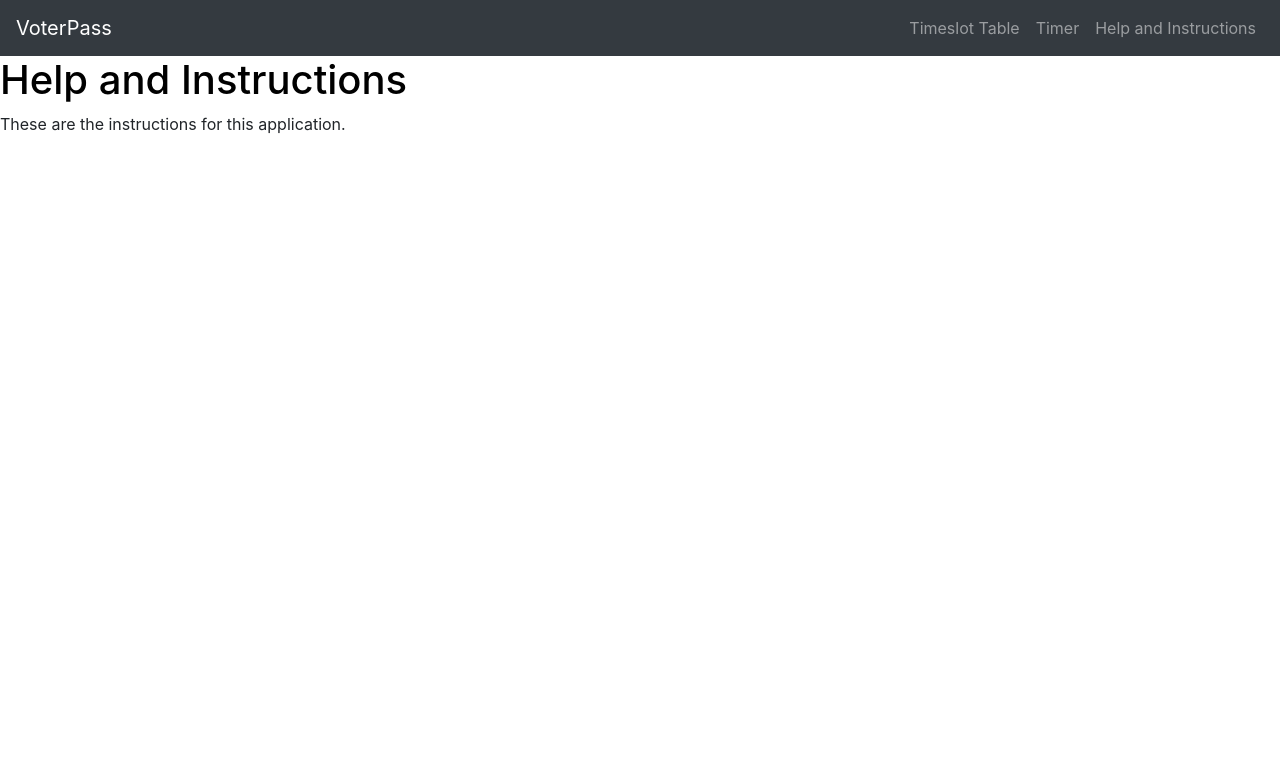
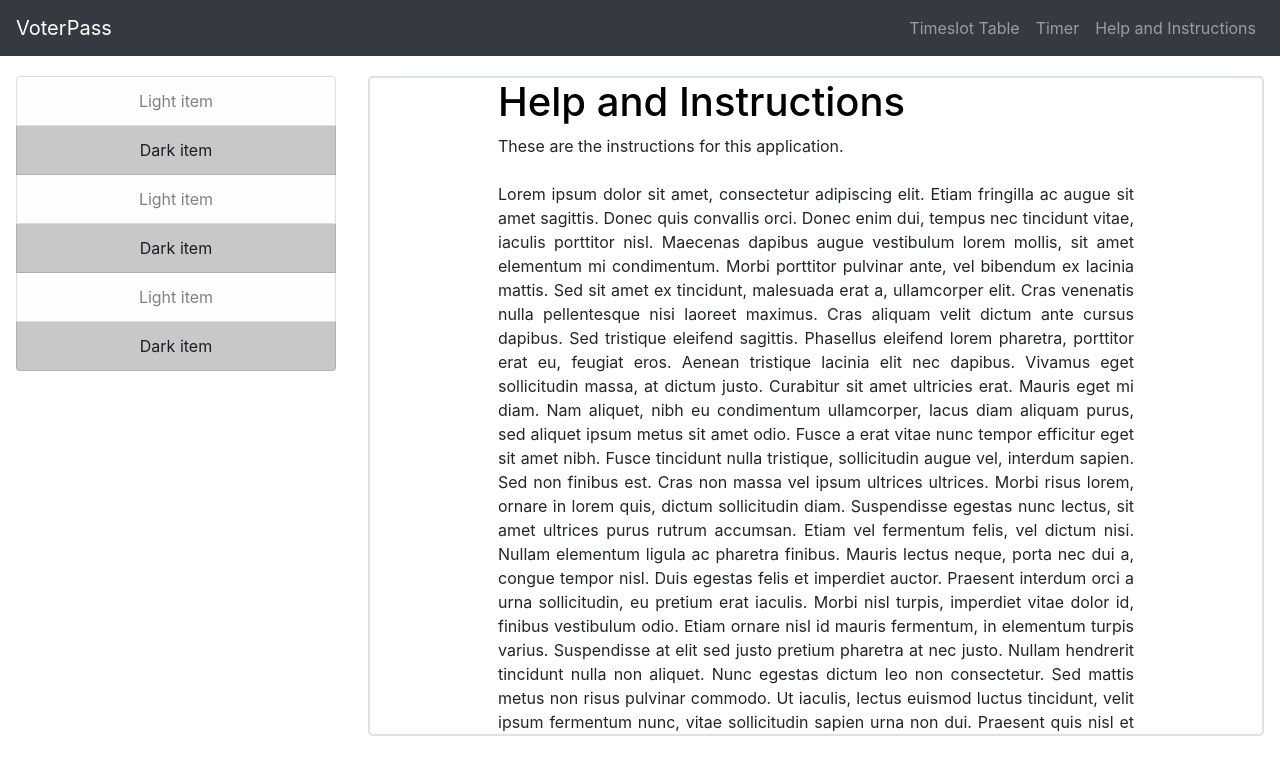
Before and after one commit to CEN-Team-Four/VoterPass, a React (Create React App) app in the folder voter-pass/: page /help in a window 1280 px wide. Shown: the top 774 px of the page. Built offline with nearby package versions, Linux system fonts and the light colour scheme.

Commit message:
Implement basic Help and Instructions page layout

```diff
--- a/voter-pass/src/App.css
+++ b/voter-pass/src/App.css
@@ -36,6 +36,7 @@ body {
 
 .page-display {
   height: 85vh;
+  padding-top: 20px;
 }
 
 .logo{
--- a/voter-pass/src/components/Help/index.css
+++ b/voter-pass/src/components/Help/index.css
@@ -0,0 +1,26 @@
+.help-container {
+    display: flex;
+    flex-direction: row;
+    justify-content: space-around;
+
+    height: 100%;
+    align-content: center;
+    text-align: center;
+}
+
+.help-navigation-links {
+    width: 25%;
+}
+
+.help-feed {
+    width: 70%;
+    height: 100%;
+    text-align: justify;
+    overflow-y: scroll;
+    scroll-behavior: smooth;
+    border: 2px solid #dee2e6;
+    border-radius: 5px;
+    padding-left: 10%;
+    padding-right: 10%;
+
+}
--- a/voter-pass/src/components/Help/index.js
+++ b/voter-pass/src/components/Help/index.js
@@ -1,14 +1,44 @@
 import React from 'react';
 
 import './index.css';
+import ListGroup from 'react-bootstrap/ListGroup';
 
 const Help = () => {
-    return (
-       <div>
-          <h1>Help and Instructions</h1>
-          <p>These are the instructions for this application.</p>
-       </div>
-    );
+   const noActive = (e) => {
+      e.target.classList.toggle("active");
+      //const currentState = component.state.active;
+      //component.setState({ active: !currentState });
+   };
+
+   return (
+      <div className="help-container">
+         <ListGroup className="help-navigation-links">
+            <ListGroup.Item action variant="light" href="#a">Light item</ListGroup.Item>
+            <ListGroup.Item action variant="dark" href="#b">Dark item</ListGroup.Item>
+            <ListGroup.Item action variant="light" href="#c">Light item</ListGroup.Item>
+            <ListGroup.Item action variant="dark" href="#d">Dark item</ListGroup.Item>
+            <ListGroup.Item action variant="light" href="#e">Light item</ListGroup.Item>
+            <ListGroup.Item action variant="dark" href="#f">Dark item</ListGroup.Item>
+         </ListGroup>
+
+         <div className="help-feed">
+            <h1>Help and Instructions</h1>
+            <p>These are the instructions for this application.
+               <br/>
+               <br/>
+               Lorem ipsum dolor sit amet, consectetur adipiscing elit. Etiam fringilla ac augue sit amet sagittis. Donec quis convallis orci. Donec enim dui, tempus nec tincidunt vitae, iaculis porttitor nisl. Maecenas dapibus augue vestibulum lorem mollis, sit amet elementum mi condimentum. Morbi porttitor pulvinar ante, vel bibendum ex lacinia mattis. Sed sit amet ex tincidunt, malesuada erat a, ullamcorper elit. Cras venenatis nulla pellentesque nisi laoreet maximus. Cras aliquam velit dictum ante cursus dapibus. Sed tristique eleifend sagittis. Phasellus eleifend lorem pharetra, porttitor erat eu, feugiat eros. Aenean tristique lacinia elit nec dapibus. Vivamus eget sollicitudin massa, at dictum justo.
+
+Curabitur sit amet ultricies erat. Mauris eget mi diam. Nam aliquet, nibh eu condimentum ullamcorper, lacus diam aliquam purus, sed aliquet ipsum metus sit amet odio. Fusce a erat vitae nunc tempor efficitur eget sit amet nibh. Fusce tincidunt nulla tristique, sollicitudin augue vel, interdum sapien. Sed non finibus est. Cras non massa vel ipsum ultrices ultrices. Morbi risus lorem, ornare in lorem quis, dictum sollicitudin diam. Suspendisse egestas nunc lectus, sit amet ultrices purus rutrum accumsan. Etiam vel fermentum felis, vel dictum nisi. Nullam elementum ligula ac pharetra finibus. Mauris lectus neque, porta nec dui a, congue tempor nisl. Duis egestas felis et imperdiet auctor. Praesent interdum orci a urna sollicitudin, eu pretium erat iaculis. Morbi nisl turpis, imperdiet vitae dolor id, finibus vestibulum odio. Etiam ornare nisl id mauris fermentum, in elementum turpis varius.
+
+Suspendisse at elit sed justo pretium pharetra at nec justo. Nullam hendrerit tincidunt nulla non aliquet. Nunc egestas dictum leo non consectetur. Sed mattis metus non risus pulvinar commodo. Ut iaculis, lectus euismod luctus tincidunt, velit ipsum fermentum nunc, vitae sollicitudin sapien urna non dui. Praesent quis nisl et nulla molestie varius. Curabitur sem ligula, rutrum a pulvinar ac, vehicula in ipsum.
+
+Duis rutrum eros ac urna pellentesque interdum. Quisque pretium in neque ut dignissim. Curabitur convallis pellentesque sapien nec convallis. Etiam in ligula ac leo mollis cursus eu in ex. Proin placerat efficitur odio, sit amet faucibus nisl hendrerit ut. Vivamus non semper ex. Ut scelerisque a urna eget finibus. Pellentesque non augue sodales, ullamcorper enim at, pellentesque sem. Mauris aliquet ipsum at hendrerit elementum. Proin sagittis pulvinar ex, vitae hendrerit lorem vehicula sed. Vivamus nisi felis, pellentesque vel placerat at, rutrum fringilla urna. Maecenas aliquam felis in porttitor ornare. In hac habitasse platea dictumst.
+
+Duis ut consectetur massa. Nunc lobortis pellentesque nibh eget imperdiet. Phasellus vel tellus cursus, posuere nisl sed, malesuada tortor. In turpis purus, accumsan in eleifend eu, venenatis eget libero. Integer hendrerit venenatis sem, et tempus leo posuere in. In aliquet congue nunc, vel feugiat velit iaculis non. Proin sollicitudin lacinia lorem semper egestas. Nunc mi urna, blandit vitae hendrerit ut, egestas eget ex. Integer congue felis erat, vel venenatis sem sodales eu. Quisque venenatis metus quam, nec elementum dui congue a. Mauris condimentum pulvinar risus sit amet faucibus. Pellentesque in metus bibendum libero lobortis efficitur.
+            </p>
+         </div>
+      </div>
+   );
 }
 
 export default Help;
--- a/voter-pass/src/components/Timer/index.css
+++ b/voter-pass/src/components/Timer/index.css
@@ -9,7 +9,6 @@
 
     height: 100%;
     align-content: center;
-    padding-top: 10px;
     text-align: center;
 }
 
```
